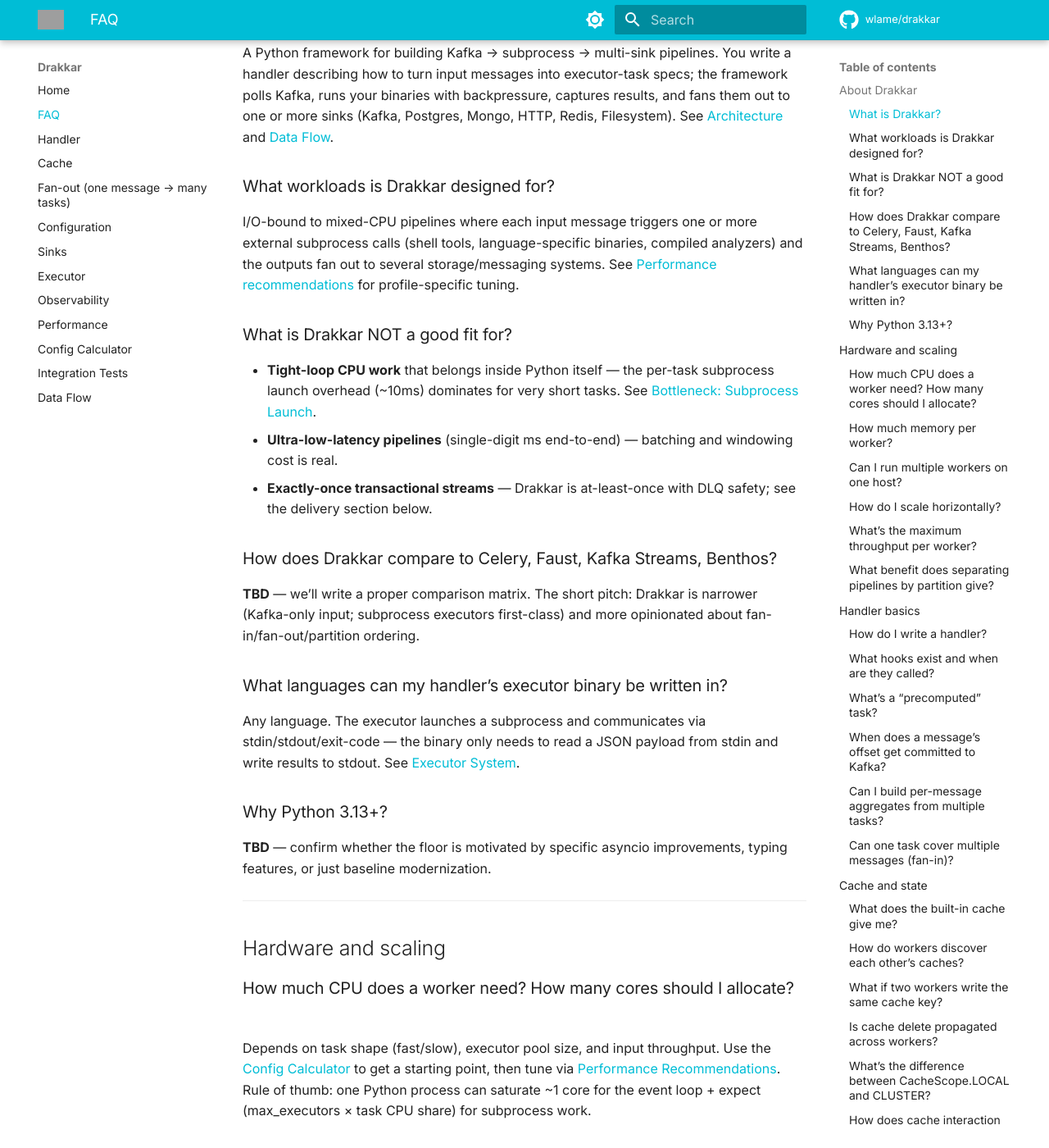
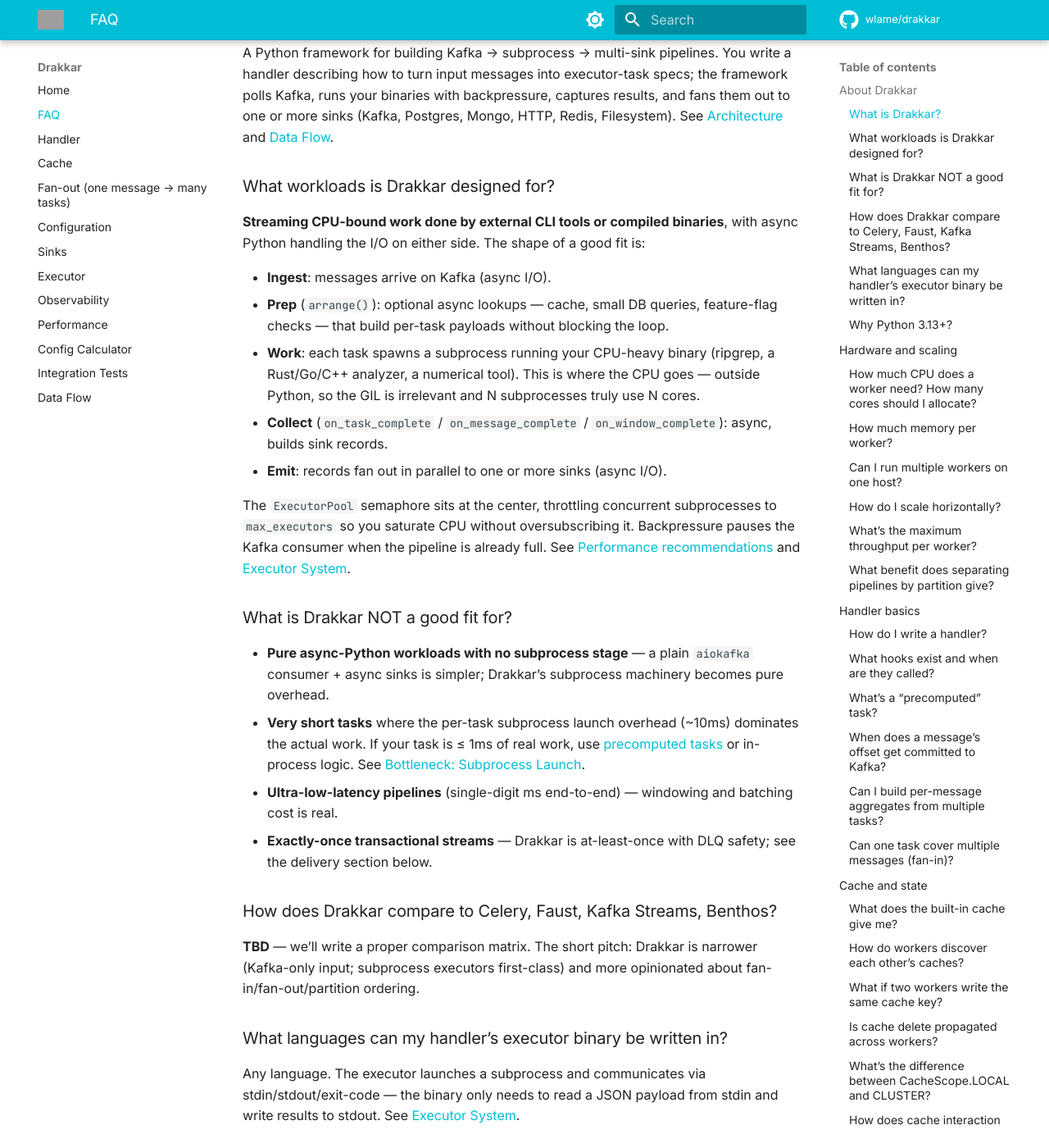
Before and after one commit to wlame/drakkar, an MkDocs documentation site: the page built from docs/faq.md, in a window 1280 px wide and 1400 px high, scrolled down 368 px. Shown: the whole window at 82% size. Built offline with MkDocs 1.6.1 and Material for MkDocs 9.7.7, drawn with Linux system fonts in a browser that asks for light colours; comment, search, counter and statistics services are not loaded; some of the changed text lies outside the part shown; grey boxes are pictures that could not be loaded.

Commit message:
FAQ update.

```diff
--- a/docs/faq.md
+++ b/docs/faq.md
@@ -12,12 +12,21 @@
 
 ### What workloads is Drakkar designed for?
 
-I/O-bound to mixed-CPU pipelines where each input message triggers one or more external subprocess calls (shell tools, language-specific binaries, compiled analyzers) and the outputs fan out to several storage/messaging systems. See [Performance recommendations](performance.md#configuration-recommendations) for profile-specific tuning.
+**Streaming CPU-bound work done by external CLI tools or compiled binaries**, with async Python handling the I/O on either side. The shape of a good fit is:
+
+- **Ingest**: messages arrive on Kafka (async I/O).
+- **Prep** (`arrange()`): optional async lookups — cache, small DB queries, feature-flag checks — that build per-task payloads without blocking the loop.
+- **Work**: each task spawns a subprocess running your CPU-heavy binary (ripgrep, a Rust/Go/C++ analyzer, a numerical tool). This is where the CPU goes — outside Python, so the GIL is irrelevant and N subprocesses truly use N cores.
+- **Collect** (`on_task_complete` / `on_message_complete` / `on_window_complete`): async, builds sink records.
+- **Emit**: records fan out in parallel to one or more sinks (async I/O).
+
+The `ExecutorPool` semaphore sits at the center, throttling concurrent subprocesses to `max_executors` so you saturate CPU without oversubscribing it. Backpressure pauses the Kafka consumer when the pipeline is already full. See [Performance recommendations](performance.md#configuration-recommendations) and [Executor System](executor.md).
 
 ### What is Drakkar NOT a good fit for?
 
-- **Tight-loop CPU work** that belongs inside Python itself — the per-task subprocess launch overhead (~10ms) dominates for very short tasks. See [Bottleneck: Subprocess Launch](performance.md#bottleneck-subprocess-launch).
-- **Ultra-low-latency pipelines** (single-digit ms end-to-end) — batching and windowing cost is real.
+- **Pure async-Python workloads with no subprocess stage** — a plain `aiokafka` consumer + async sinks is simpler; Drakkar's subprocess machinery becomes pure overhead.
+- **Very short tasks** where the per-task subprocess launch overhead (~10ms) dominates the actual work. If your task is ≤ 1ms of real work, use [precomputed tasks](handler.md#precomputed-task-results) or in-process logic. See [Bottleneck: Subprocess Launch](performance.md#bottleneck-subprocess-launch).
+- **Ultra-low-latency pipelines** (single-digit ms end-to-end) — windowing and batching cost is real.
 - **Exactly-once transactional streams** — Drakkar is at-least-once with DLQ safety; see the delivery section below.
 
 ### How does Drakkar compare to Celery, Faust, Kafka Streams, Benthos?
@@ -244,7 +253,14 @@
 
 ### Why is the executor subprocess-based instead of async-native or threaded?
 
-**TBD** — pin down the design rationale. Candidate reasons: language-agnostic handlers (your analyzer can be Rust/Go/C++), OS-enforced isolation (one task's bug can't corrupt the worker), straightforward timeouts (just SIGKILL the subprocess).
+Four reasons, all aligned with the "CPU in external binaries, Python orchestrates I/O" design goal:
+
+1. **Language portability** — the worker binary can be Rust/Go/C++/a CLI tool you don't own; it just reads a JSON payload from stdin and writes results to stdout.
+2. **Real parallelism** — N subprocesses truly use N cores. Python threads would still contend on the GIL for any CPU burst; `asyncio.to_thread` is only useful for blocking I/O.
+3. **OS-level CPU isolation** — one task's bug (segfault, OOM, infinite loop) cannot corrupt the worker process.
+4. **Clean timeouts and cancellation** — the executor just SIGKILLs a runaway subprocess. Cancelling in-process Python threads is notoriously unreliable.
+
+The cost is ~10ms of launch overhead per task ([Bottleneck: Subprocess Launch](performance.md#bottleneck-subprocess-launch)) — a fair trade when your task does 10ms–10s of real CPU work. For sub-millisecond tasks, use [precomputed results](handler.md#precomputed-task-results) to skip the subprocess entirely.
 
 ### Why SQLite for the recorder and cache?
 
```
